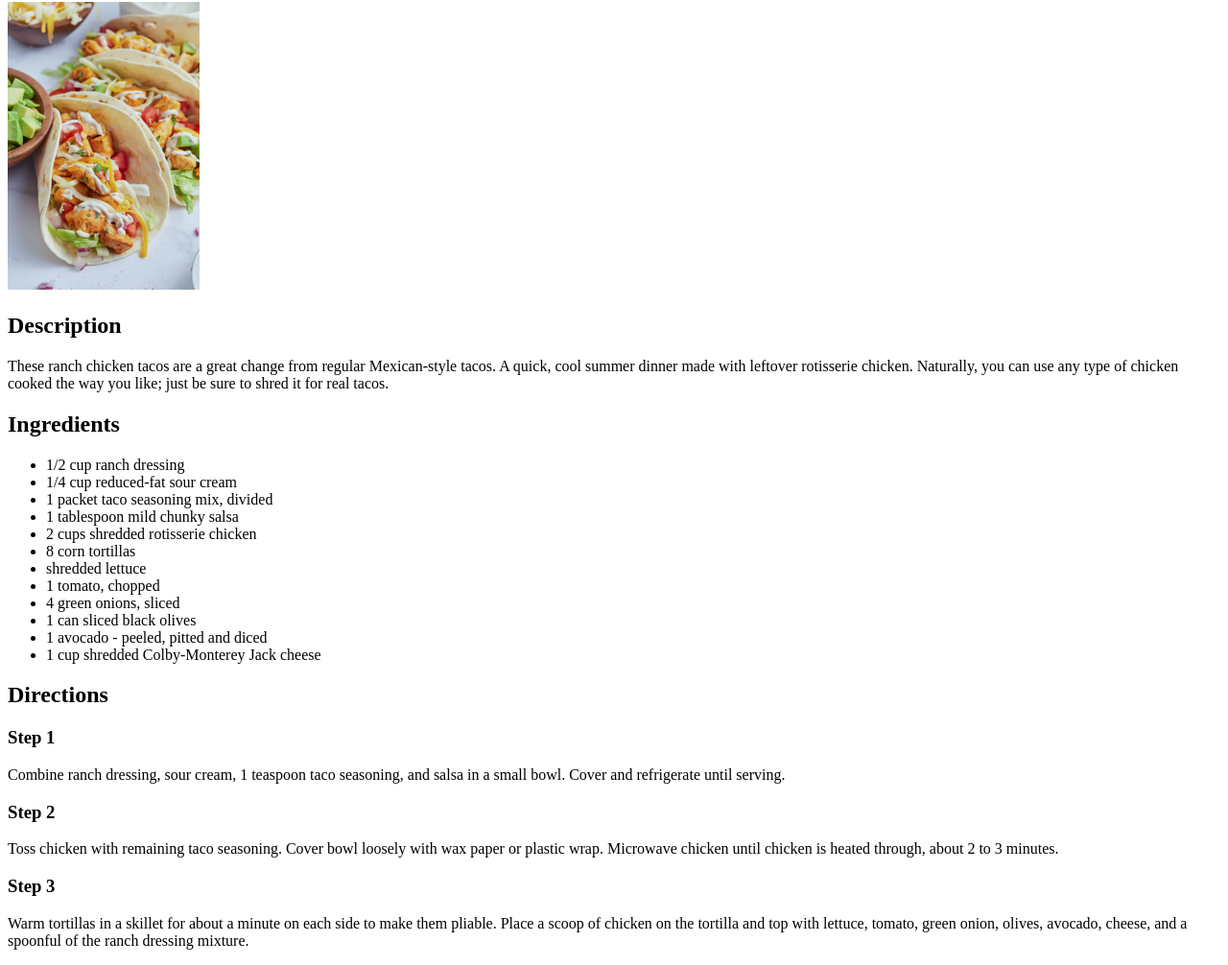
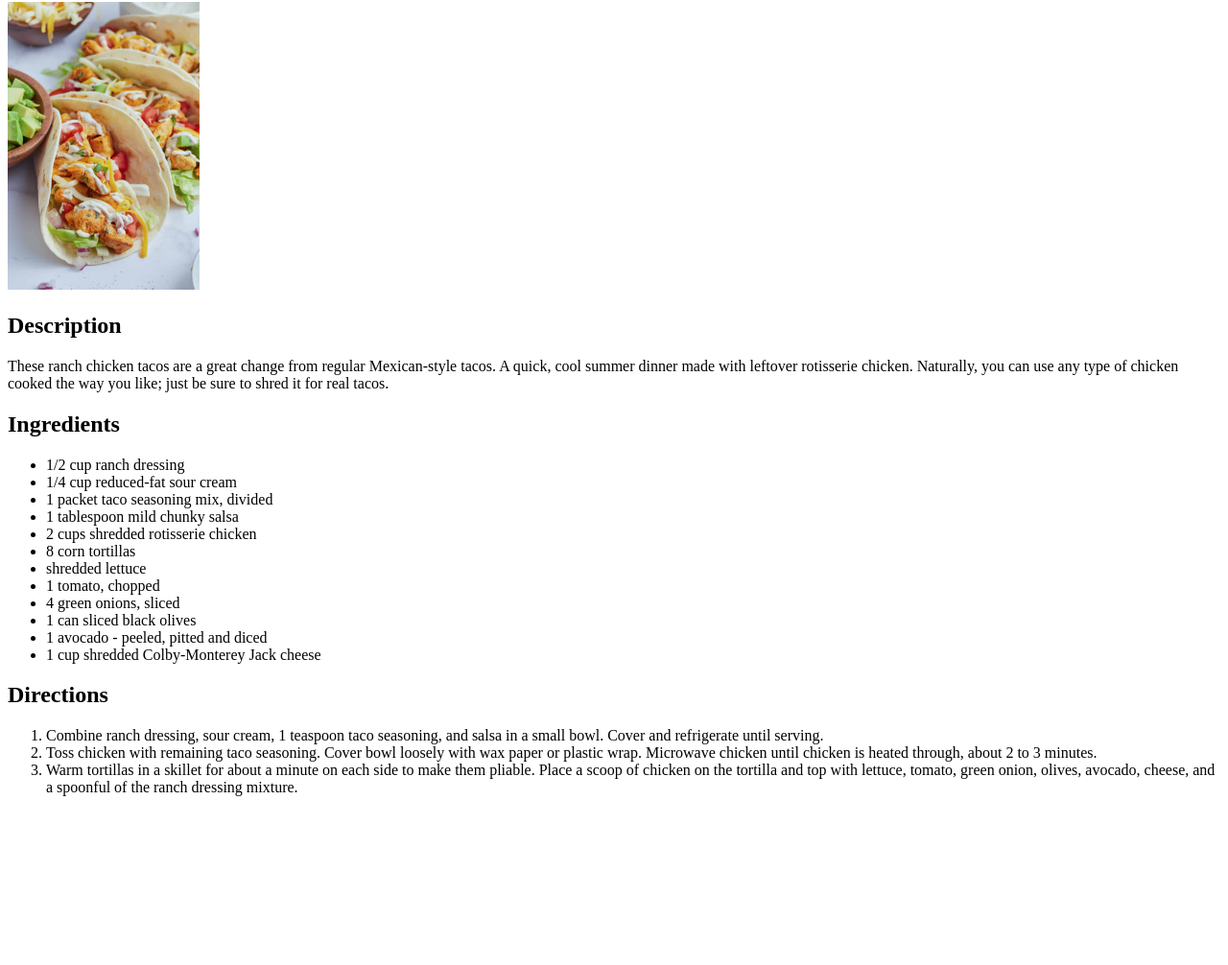
Before and after one commit to allx-g/odin-recipes, a plain HTML site: page recipes/ranch-chicken-tacos.html in a window 1280 px wide. Shown: the part 78-1084 px from the top of the page at 96% size. After the commit the page ends 924 px from the top, so only its background shows below. Drawn offline with Linux system fonts and the light colour scheme.

Commit message:
Change directions for taco recipe to list

```diff
--- a/recipes/ranch-chicken-tacos.html
+++ b/recipes/ranch-chicken-tacos.html
@@ -26,11 +26,10 @@
             <li>1 cup shredded Colby-Monterey Jack cheese</li>
         </ul>
         <h2>Directions</h2>
-        <h3>Step 1</h3>
-        <p>Combine ranch dressing, sour cream, 1 teaspoon taco seasoning, and salsa in a small bowl. Cover and refrigerate until serving.</p>
-        <h3>Step 2</h3>
-        <p>Toss chicken with remaining taco seasoning. Cover bowl loosely with wax paper or plastic wrap. Microwave chicken until chicken is heated through, about 2 to 3 minutes.</p>
-        <h3>Step 3</h3>
-        <p>Warm tortillas in a skillet for about a minute on each side to make them pliable. Place a scoop of chicken on the tortilla and top with lettuce, tomato, green onion, olives, avocado, cheese, and a spoonful of the ranch dressing mixture.</p>
+        <ol>
+            <li>Combine ranch dressing, sour cream, 1 teaspoon taco seasoning, and salsa in a small bowl. Cover and refrigerate until serving.</li>
+            <li>Toss chicken with remaining taco seasoning. Cover bowl loosely with wax paper or plastic wrap. Microwave chicken until chicken is heated through, about 2 to 3 minutes.</li>
+            <li>Warm tortillas in a skillet for about a minute on each side to make them pliable. Place a scoop of chicken on the tortilla and top with lettuce, tomato, green onion, olives, avocado, cheese, and a spoonful of the ranch dressing mixture.</li>
+        </ol>
     </body>
 </html>
```
